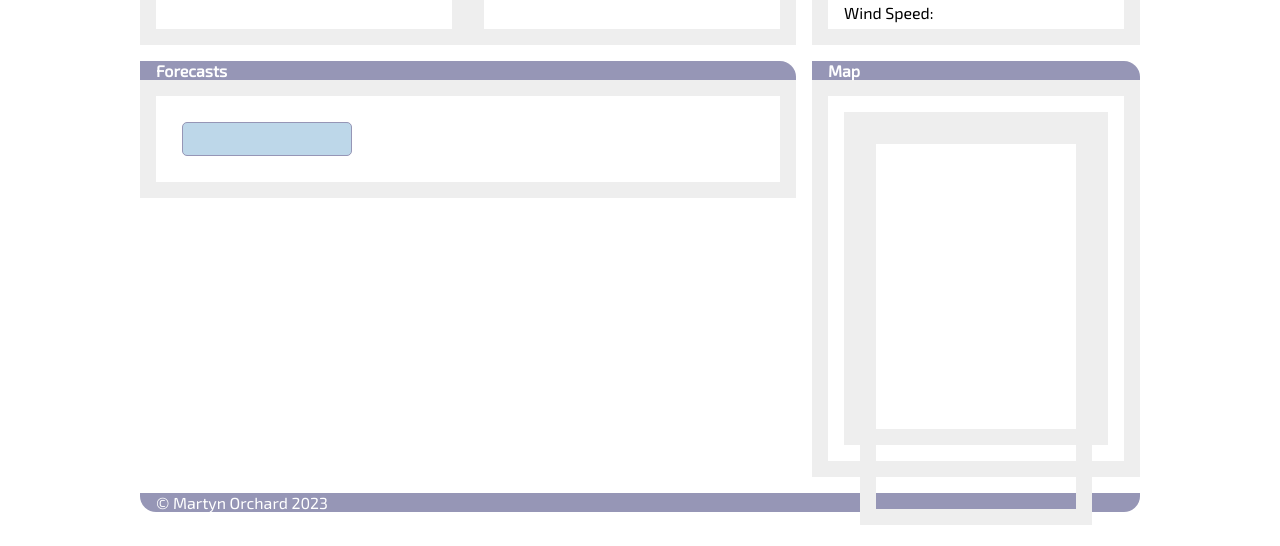
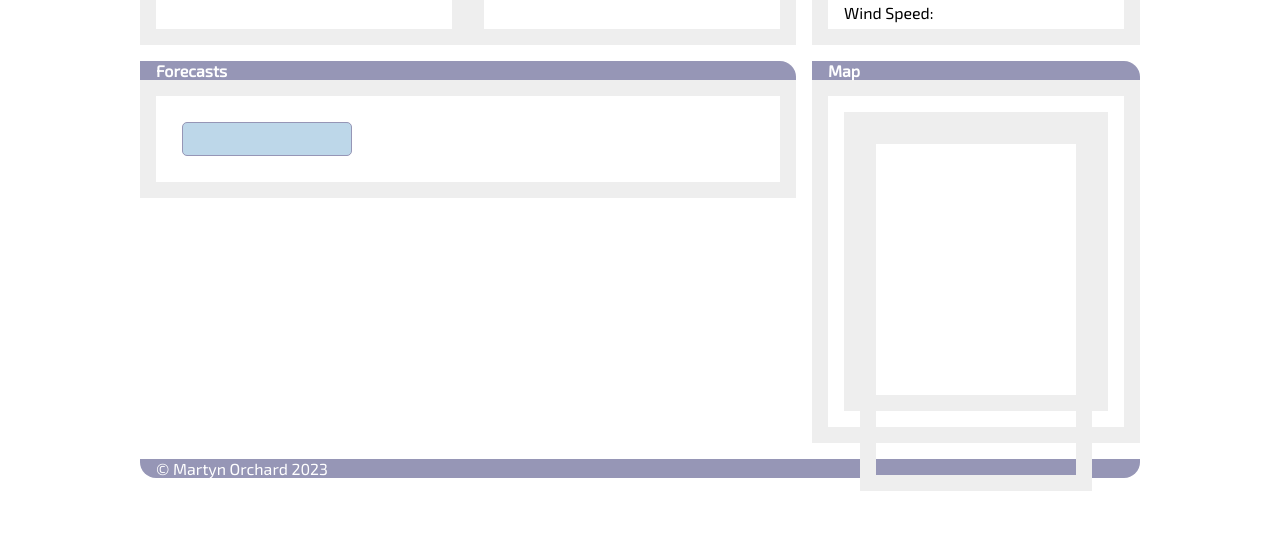
Before and after one commit to MartynOrchard1/Weather-App-Martini, a plain HTML site: page Weather App/index.html in a window 1280 px wide. Shown: the part 254-800 px from the top of the page. Drawn offline with nearby package versions, Linux system fonts and the light colour scheme; no server answers.

Commit message:
Update styles.css
Fixed height of map

```diff
--- a/Weather App/css/styles.css
+++ b/Weather App/css/styles.css
@@ -183,7 +183,7 @@ ul {
 
 .map {
   border: 1rem solid #eeeeee;
-  height: 397px;
+  height: 363px;
 }
 
 .map-container {
```
